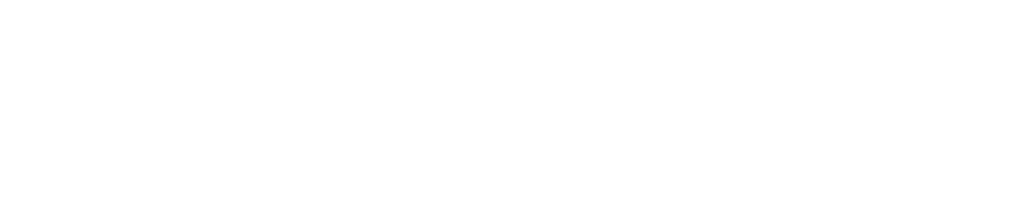
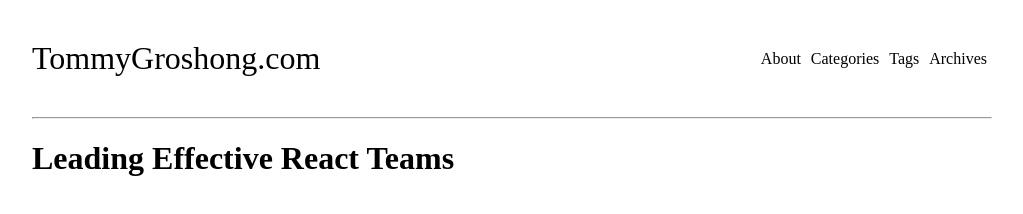
Before and after one commit to groshong-software/learning-projects, a plain HTML site: page project-one/src/index.html in a window 1280 px wide. Shown: the whole page, without its empty margins (128-1151 px from the left). Drawn offline with Linux system fonts and the light colour scheme.

Commit message:
made header

```diff
--- a/project-one/src/index.html
+++ b/project-one/src/index.html
@@ -4,7 +4,19 @@
     <meta charset="UTF-8" />
     <meta name="viewport" content="width=device-width, initial-scale=1.0" />
     <title>Project One</title>
+    <link rel="stylesheet" href="styles.css">
   </head>
   <body>
+    <header>
+      <p class="header">TommyGroshong.com</p>
+      <ul>
+        <li>About</li>
+        <li>Categories</li>
+        <li>Tags</li>
+        <li>Archives</li>
+      </ul>
+    </header>
+    <hr>
+    <h1>Leading Effective React Teams</h1>
   </body>
 </html>
--- /dev/null
+++ b/project-one/src/styles.css
@@ -0,0 +1,23 @@
+.header{
+    font-size: 32px;
+}
+
+li{
+    padding:5px;
+}
+body{
+    width:75%;
+    margin-left:auto;
+    margin-right:auto;
+}
+header{
+    display:flex;
+    justify-content:space-between;
+}
+ul{
+    display: flex;
+    align-items: center;
+}
+li{
+    list-style-type: none;
+}
```
